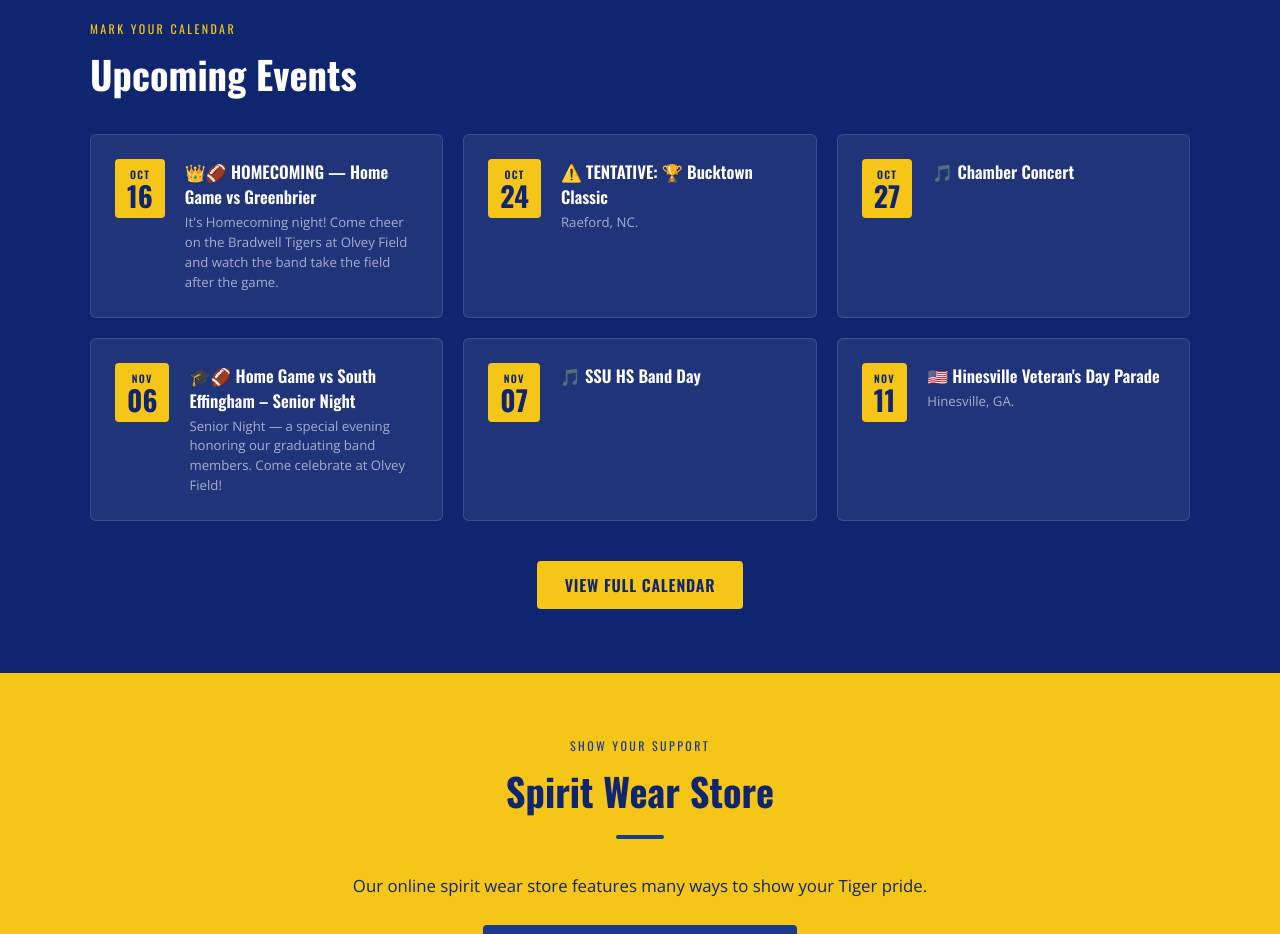
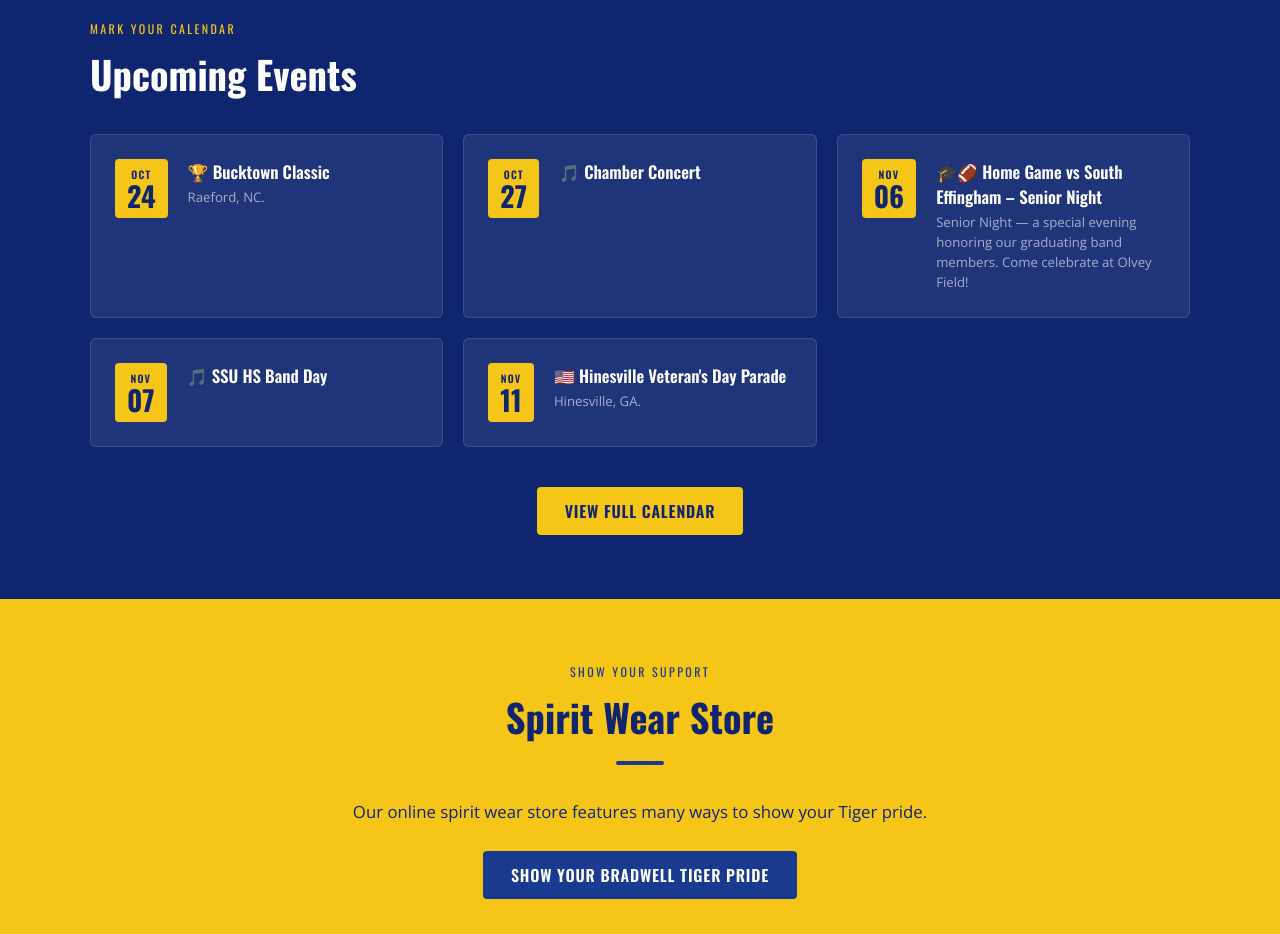
Before and after one commit to BIBandBoosters/BIBandBoosters.github.io, a plain HTML site: page index.html in a window 1280 px wide. Shown: the part 1380-2314 px from the top of the page. Drawn offline with nearby package versions, Linux system fonts and the light colour scheme.

Commit message:
Add files via upload

```diff
--- a/index.html
+++ b/index.html
@@ -338,17 +338,9 @@
       <h2 class="section-title">Upcoming Events</h2>
       <div class="events-grid">
         <div class="event-card">
-          <div class="event-date"><span class="month">Oct</span><span class="day">16</span></div>
-          <div class="event-info">
-            <h3>👑🏈 HOMECOMING — Home Game vs Greenbrier</h3>
-            <p>It's Homecoming night! Come cheer on the Bradwell Tigers at Olvey Field and watch the band take the field after the game.</p>
-          </div>
-        </div>
-
-        <div class="event-card">
           <div class="event-date"><span class="month">Oct</span><span class="day">24</span></div>
           <div class="event-info">
-            <h3>⚠️ TENTATIVE: 🏆 Bucktown Classic</h3>
+            <h3>🏆 Bucktown Classic</h3>
             <p>Raeford, NC.</p>
           </div>
         </div>
```
